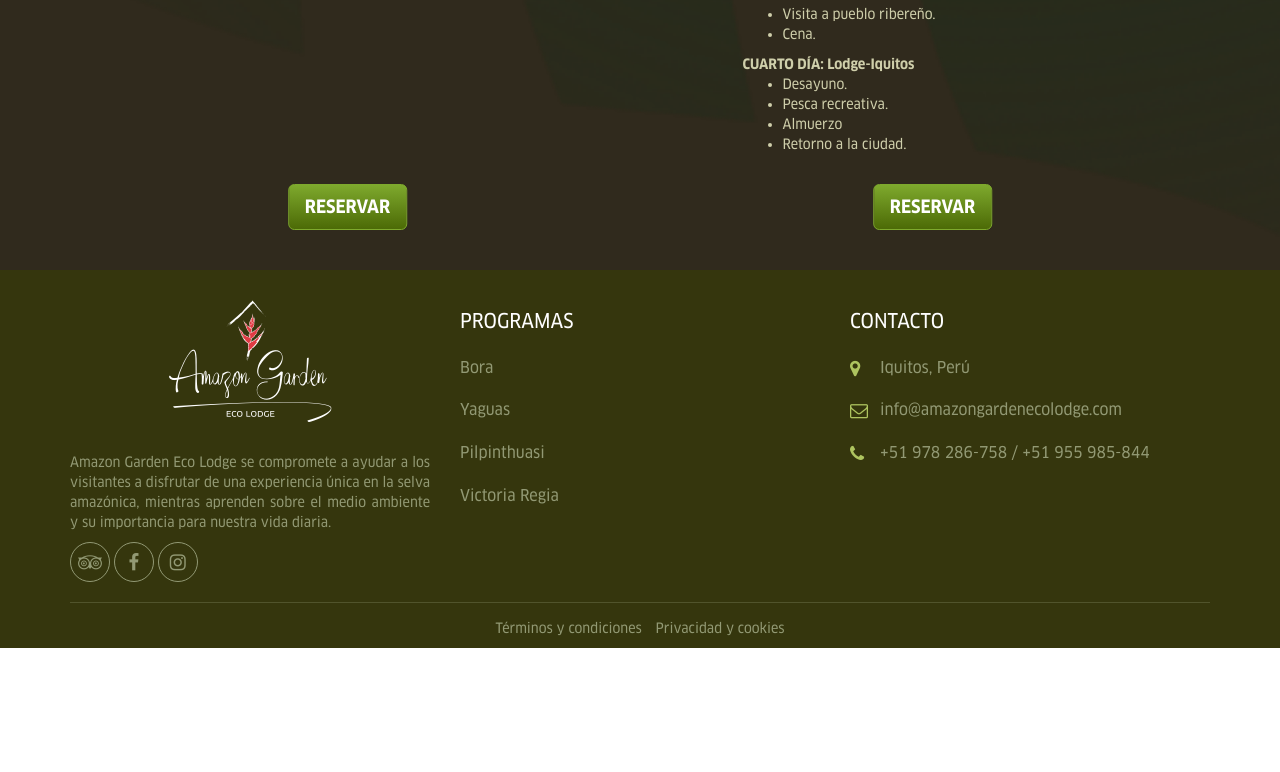
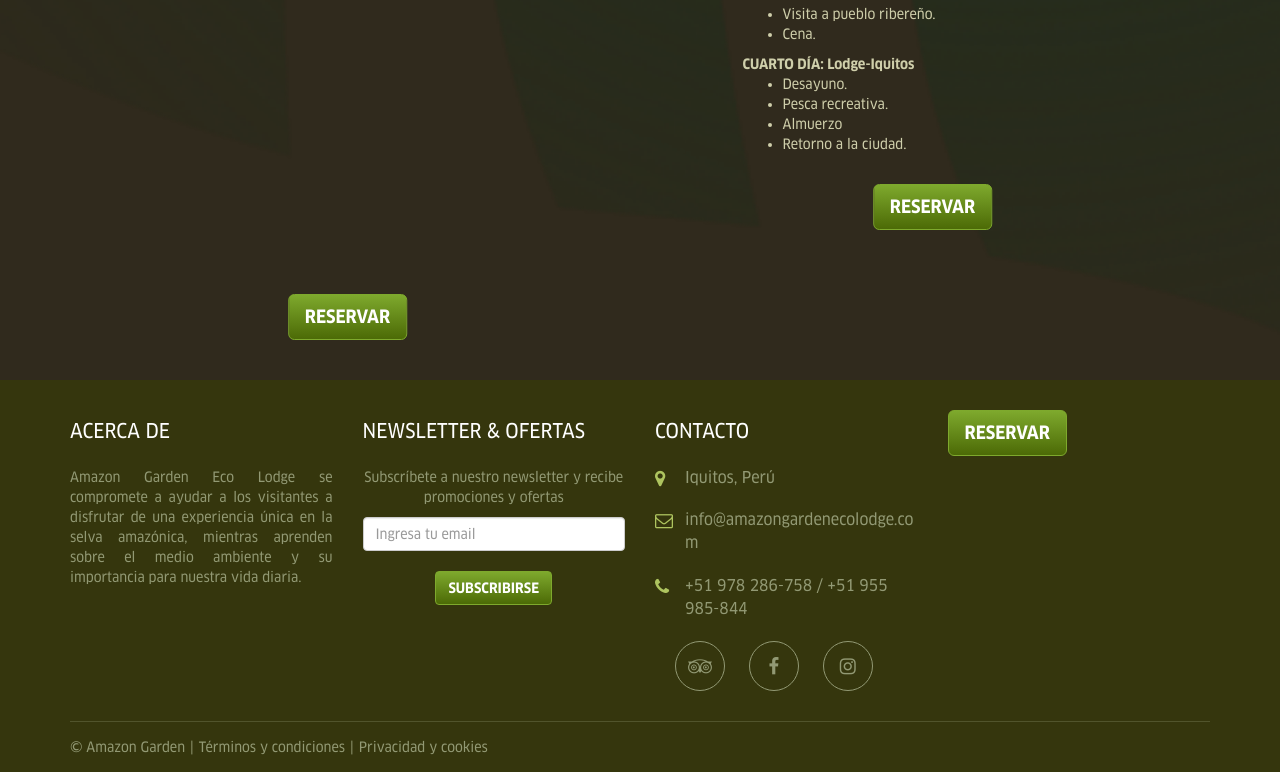
Before and after one commit to edubasabe/amazon-garden, a website: page app/programas.html in a window 1280 px wide. Shown: the part 2811-3583 px from the top of the page. Before the commit the page ends 3459 px from the top, so only its background shows below. Drawn offline with Linux system fonts and the light colour scheme.

Commit message:
Cambios de Estilo trabajando con WP.

```diff
--- a/app/programas.html
+++ b/app/programas.html
@@ -275,43 +275,47 @@
         <div class="footer">
             <div class="container">
                 <div class="row">
-                    <div class="col-xs-12 div col-sm-4 footer__brand">
-                        <img src="images/logo/amazon.png" srcset="images/logo/amazon.png 1x, images/logo/amazon@2x.png 2x" alt="" class="img-responsive">
+                    <div class="col-xs-12 col-sm-3 footer__brand">
+                      <h4 class="footer__headline">Acerca de</h4>
                         <p>Amazon Garden Eco Lodge se compromete a ayudar a los visitantes a disfrutar de una experiencia única en la selva amazónica, mientras aprenden sobre el medio ambiente y su importancia para nuestra vida diaria.</p>
                     </div>
-                    <div class="col-xs-12 div col-sm-4 footer__nav">
-                        <h4 class="footer__headline">Programas</h4>
-                        <ul class="list-unstyled">
-                            <li><a href="#">Bora</a></li>
-                            <li><a href="#">Yaguas</a></li>
-                            <li><a href="#">Pilpinthuasi</a></li>
-                            <li><a href="#">Victoria Regia</a></li>
-                        </ul>
+                    <div class="col-xs-12 col-sm-3 footer__nav">
+                        <h4 class="footer__headline">Newsletter &amp; Ofertas</h4>
+                        <p class="text-center">Subscríbete a nuestro newsletter y recibe promociones y ofertas</p>
+                        <form class="" action="" method="post">
+                          <input type="text" class="form-control" placeholder="Ingresa tu email">
+                          <br>
+                          <input type="submit" name="" value="Subscribirse" class="btn btn-primary center-block">
+                        </form>
                     </div>
 
-                    <div class="col-xs-12 div col-sm-4 footer__contact-info">
+                    <div class="col-xs-12 col-sm-3 footer__contact-info">
                         <h4 class="footer__headline">Contacto</h4>
                         <ul class="list-unstyled contact">
                             <li><a href="#">Iquitos, Perú</a></li>
                             <li><a href="#">info@amazongardenecolodge.com</a></li>
                             <li><a href="#">+51 978 286-758 / +51 955 985-844</a></li>
                         </ul>
+
+                        <ul class="list-inline icon-list">
+                            <li><a href="#"><i class="fa fa-lg fa-tripadvisor"></i></a></li>
+                            <li><a href="#"><i class="fa fa-lg fa-facebook"></i></a></li>
+                            <li><a href="#"><i class="fa fa-lg fa-instagram"></i></a></li>
+                        </ul>
+                    </div>
+                    <div class="col-xs-12 col-sm-3">
+                      <button type="submit" class="btn btn-primary btn-lg">Reservar</button>
                     </div>
                 </div>
                 <div class="row">
-                  <div class="col-xs-12">
+                    <div class="col-xs-12">
 
-                    <ul class="list-inline center-block text-center icon-list">
-                      <li><a href="#"><i class="fa fa-lg fa-tripadvisor"></i></a></li>
-                      <li><a href="#"><i class="fa fa-lg fa-facebook"></i></a></li>
-                      <li><a href="#"><i class="fa fa-lg fa-instagram"></i></a></li>
-                    </ul>
-                    <hr>
-                    <ul class="list-inline center-block text-center">
-                      <li><a href="#">Términos y condiciones</a></li>
-                      <li><a href="#">Privacidad y cookies</a></li>
-                    </ul>
-                  </div>
+
+                        <hr>
+                        <ul class="list-inline terminos">
+                            <li><a href="#">&copy; Amazon Garden</a></li>|<li><a href="#">Términos y condiciones</a></li>|<li><a href="#">Privacidad y cookies</a></li>
+                        </ul>
+                    </div>
                 </div>
             </div>
         </div>
--- a/app/scss/modules/_carousel.scss
+++ b/app/scss/modules/_carousel.scss
@@ -1,13 +1,13 @@
 .owl-carousel {
   .owl-dot {
     span {
-      background: $verde-obscuro!important;
+      background: rgba($blanco, .3)!important;
     }
   }
 
   .owl-dot.active {
     span {
-      background: $verde!important;
+      background: $blanco!important;
     }
   }
 }
--- a/app/scss/modules/_footer.scss
+++ b/app/scss/modules/_footer.scss
@@ -129,9 +129,10 @@
         li {
             border: 1px solid $verde-texto;
             border-radius: 3rem;
-            height: 4rem;
+            height: 5rem;
+            margin-left: 2rem;
             position: relative;
-            width: 4rem;
+            width: 5rem;
         }
 
         a {
--- a/app/scss/modules/_programas.scss
+++ b/app/scss/modules/_programas.scss
@@ -50,7 +50,7 @@
       }
       @include sm-device {
         border-top: 0;
-        height: 149rem;
+        height: 160rem;
         margin-top: 6rem;
         padding-top: 0;
 
--- a/gulpfile.js
+++ b/gulpfile.js
@@ -33,7 +33,7 @@ gulp.task('sass', function() {
     .pipe(sass(sassOptions).on('error', sass.logError))
     .pipe(autoprefixer())
     .pipe(gulp.dest('./app/css'))
-    // .pipe(gulp.dest('/Applications/MAMP/htdocs/amazon-garden-staging/wp-content/themes/amazon-garden/css'))
+    .pipe(gulp.dest('/Applications/MAMP/htdocs/amazon-garden-staging/wp-content/themes/amazon-garden/css'))
     .pipe(browserSync.reload({ stream:true }));
 });
 
@@ -51,8 +51,8 @@ gulp.task('useref', function(){
   return gulp.src('app/*.html')
     .pipe(useref())
     .pipe(gulpIf('*.js', uglify()))
-    .pipe(gulpIf('*.css', cssnano()))
-    // .pipe(gulp.dest('/Applications/MAMP/htdocs/amazon-garden-staging/wp-content/themes/amazon-garden/master'))
+    // .pipe(gulpIf('*.css', cssnano()))
+    .pipe(gulp.dest('/Applications/MAMP/htdocs/amazon-garden-staging/wp-content/themes/amazon-garden/master'))
     .pipe(gulp.dest('dist'));
 });
 
```
Also changed, not shown: app/index.html (+1 -1 lines), app/quienes-somos.html (+23 -19 lines), app/css/main.css.
